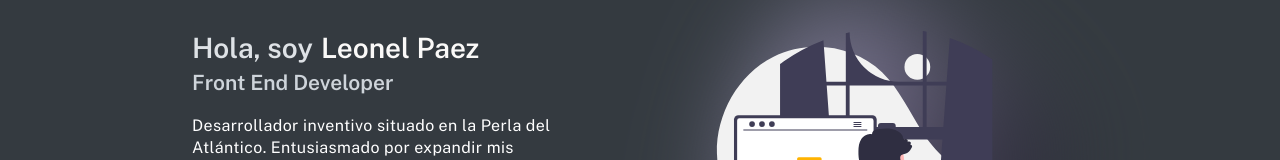
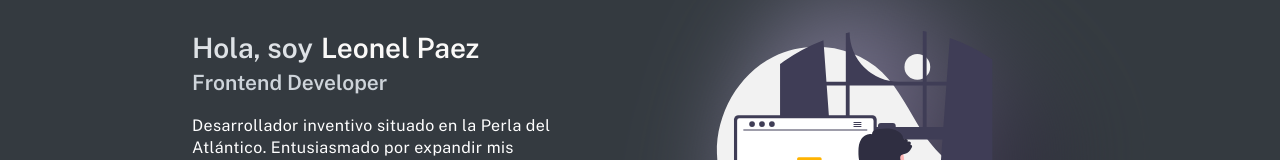
Before and after one commit to LeoPaez/portfolio-lp, a React (Vite) app: page / in a window 1280 px wide. Shown: the part 173-333 px from the top of the page. Built offline with nearby package versions, Linux system fonts and the light colour scheme.

Commit message:
Corrección ortografica en el hero

```diff
--- a/src/components/Hero.jsx
+++ b/src/components/Hero.jsx
@@ -244,7 +244,7 @@ const Hero = () => {
                 <HeroTitleSpan> Leonel Paez</HeroTitleSpan>
               </HeroTitle>
             </HeroTitleCont>
-            <HeroSubTitle>Front End Developer</HeroSubTitle>
+            <HeroSubTitle>Frontend Developer</HeroSubTitle>
             <HeroInfo>
               {t("header.info")}
             </HeroInfo>
```
